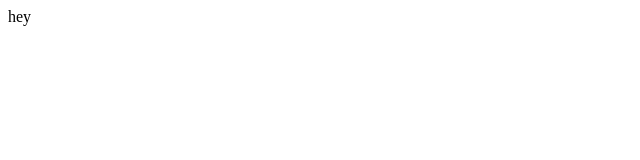
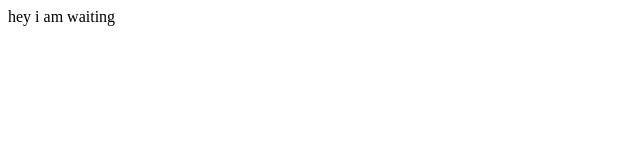
Before and after one commit to almashosain/assinment-preli, a plain HTML site: page index.html in a window 1280 px wide. Shown: the full height of the page, 0-640 px from the left. Drawn offline with Linux system fonts and the light colour scheme.

Commit message:
added text

```diff
--- a/index.html
+++ b/index.html
@@ -7,6 +7,6 @@
     <link rel="stylesheet" href="index.css">
 </head>
 <body>
-  hey
+  hey i am waiting
 </body>
 </html>
```
